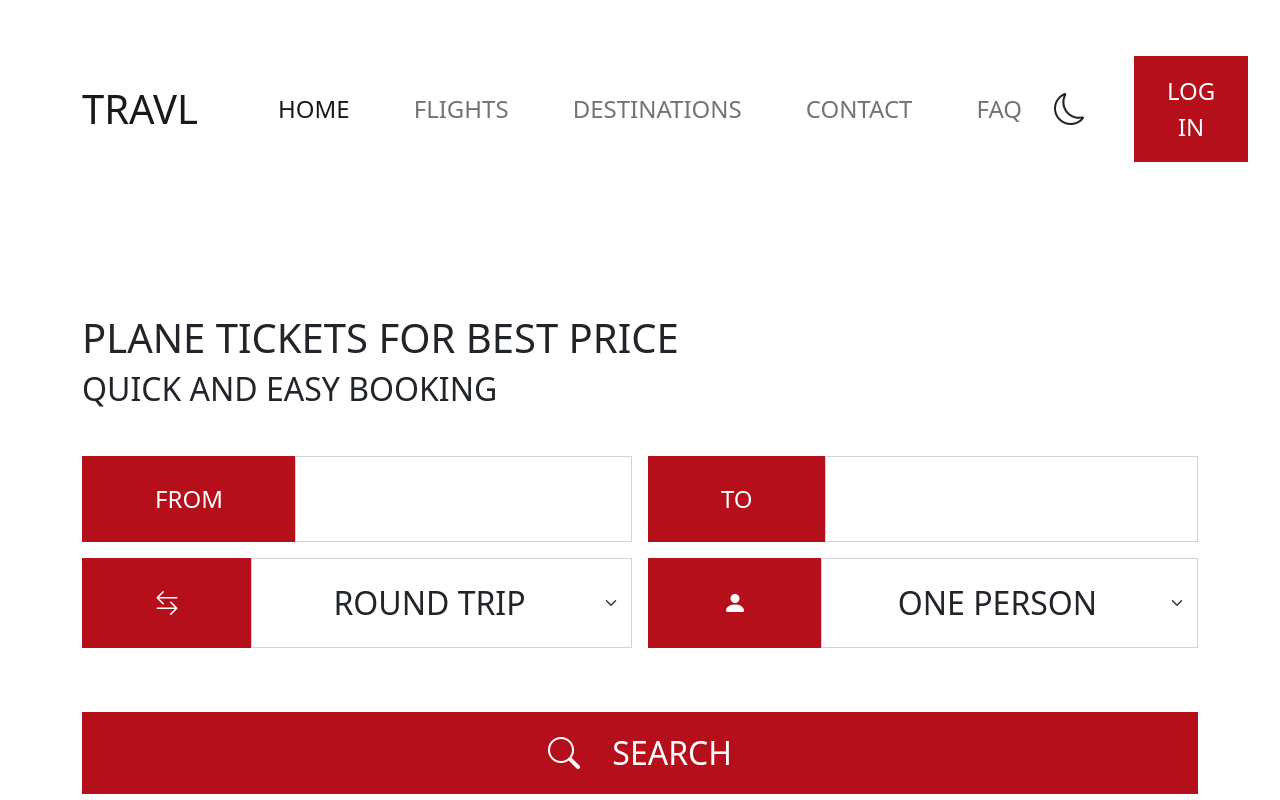
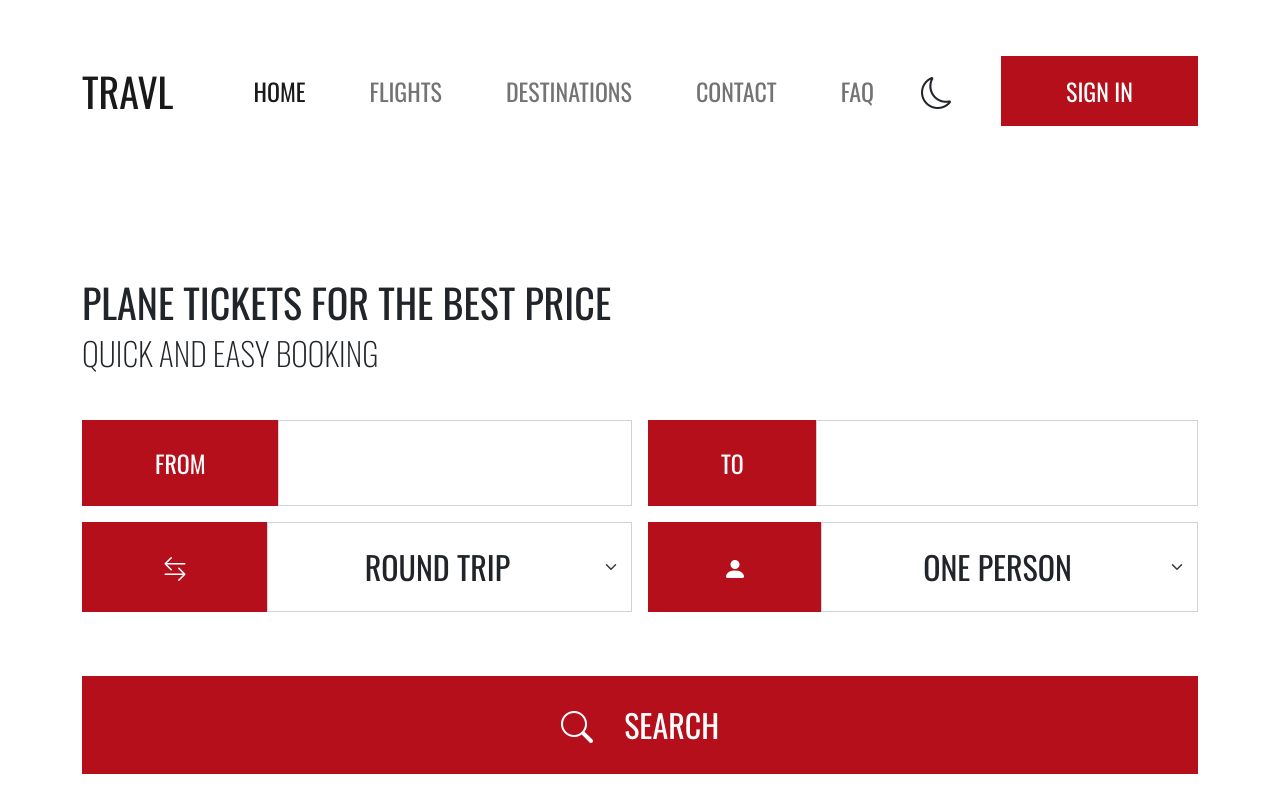
Before and after one commit to Rasgrin/travl-diplomski, a website built with Parcel: page src/index.html in a window 1280 px wide. Built offline with nearby package versions, Linux system fonts and the light colour scheme.

Commit message:
fixed font not working

```diff
--- a/src/assets/scss/abstracts/_variables.scss
+++ b/src/assets/scss/abstracts/_variables.scss
@@ -1,5 +1,3 @@
-$btn-padding-x: 2rem;
-$btn-padding-y: 1rem;
 $border-radius: 0;
 $input-focus-border-color: #b50f1b;
 $input-focus-box-shadow: 0 0 0 0;
--- a/src/assets/scss/main.scss
+++ b/src/assets/scss/main.scss
@@ -3,12 +3,9 @@
 @import "~bootstrap/scss/variables";
 @import "~bootstrap/scss/mixins";
 
-@font-face {
-  font-family: "Oswald";
-  src: url(../fonts/Oswald-VariableFont_wght.ttf);
-}
+@import url("https://fonts.googleapis.com/css2?family=Oswald:wght@200;300;400;500;600;700&display=swap");
 
-body {
+* {
   font-family: "Oswald", sans-serif;
 }
 
--- a/src/index.html
+++ b/src/index.html
@@ -13,7 +13,7 @@
       <!-- NAV -->
       <nav class="navbar navbar-expand-lg bg-white my-5">
         <div class="container-fluid g-0">
-          <a class="navbar-brand fs-1 me-5 gx-0" href="#">TRAVL</a>
+          <a class="navbar-brand fs-1 fw-regular me-5 gx-0" href="#">TRAVL</a>
           <button class="navbar-toggler me-10" type="button" data-bs-toggle="collapse" data-bs-target="#navbarSupportedContent" aria-controls="navbarSupportedContent" aria-expanded="false" aria-label="Toggle navigation">
             <span class="navbar-toggler-icon"></span>
           </button>
@@ -37,14 +37,14 @@
             </ul>
             <a class="nav-link fs-4 me-5" href="#"><i class="bi bi-moon fs-2"></i></a>
             <form class="d-flex" role="search">
-              <button type="button" class="btn btn-riot-red fs-4">LOG IN</button>
+              <button type="button" class="btn btn-riot-red fs-4 px-7 py-3">SIGN IN</button>
             </form>
           </div>
         </div>
       </nav>
 
       <div class="mt-10">
-        <h1 class="fw-normal">PLANE TICKETS FOR BEST PRICE</h1>
+        <h1 class="fw-normal">PLANE TICKETS FOR THE BEST PRICE</h1>
         <h2 class="fw-lighter">QUICK AND EASY BOOKING</h2>
 
         <div class="d-flex flex-row mt-5 justify">
@@ -61,7 +61,7 @@
 
         <div class="d-flex flex-row justify">
           <div class="input-group mb-3">
-            <span class="input-group-text px-8 py-4 fs-4 bg-riot-red text-white border-3 border-riot-red" id="basic-addon1"><i class="bi bi-arrow-left-right"></i></span>
+            <span class="input-group-text px-9 py-4 fs-4 bg-riot-red text-white border-3 border-riot-red" id="basic-addon1"><i class="bi bi-arrow-left-right"></i></span>
             <select class="form-select fs-2 text-center" id="inputGroupSelect01">
               <option value="1" selected>ROUND TRIP</option>
               <option value="2">ONE WAY</option>
@@ -78,7 +78,7 @@
             </select>
           </div>
         </div>
-        <button type="button" class="btn btn-riot-red mt-5 fs-2 w-100"><i class="bi bi-search me-4"></i> SEARCH</button>
+        <button type="button" class="btn btn-riot-red mt-5 fs-2 py-4 w-100"><i class="bi bi-search me-4"></i> SEARCH</button>
       </div>
     </div>
   </body>
```
